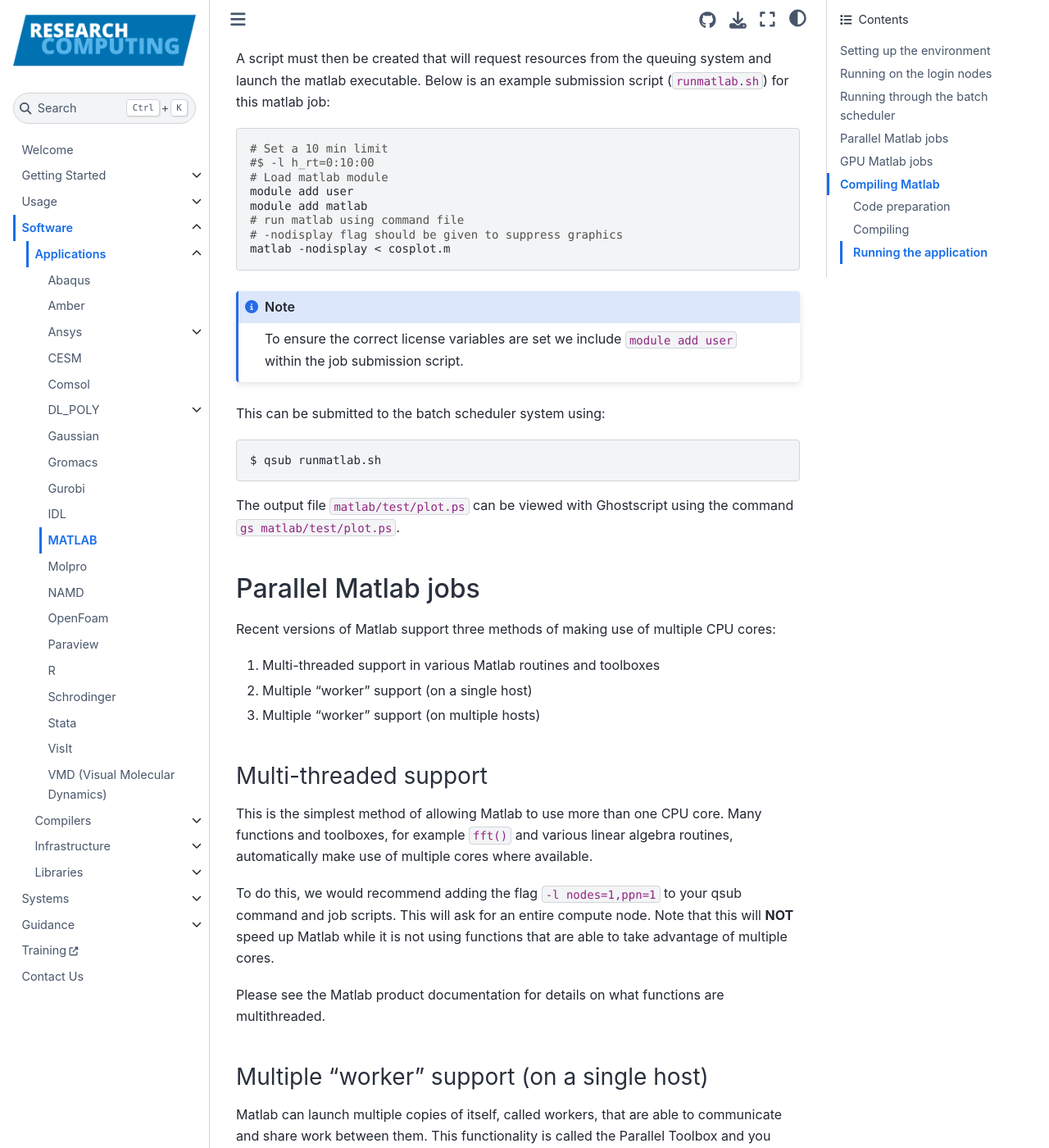
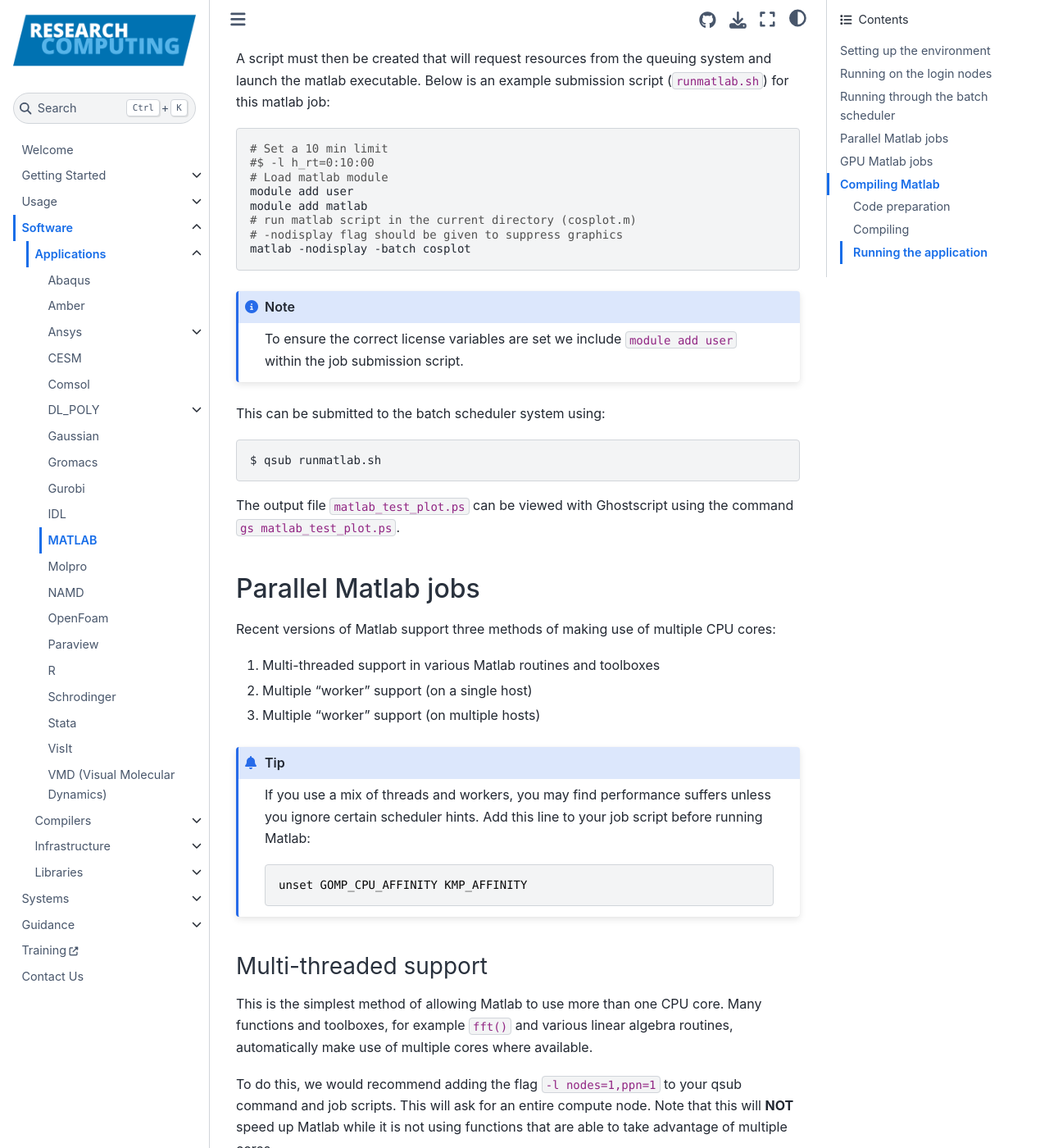
Before and after one commit to foqueiroz/arcdocs.github.io, a Jupyter Book: the page built from book/software/applications/matlab.md, in a window 1280 px wide and 1400 px high, scrolled down 1848 px. Shown: the whole window at 82% size. Built offline with Jupyter Book 1.0.4 settings and Sphinx 7.4.7 and the Sphinx Book theme 1.1.4, drawn with Linux system fonts in a browser that asks for light colours; some of the changed text lies outside the part shown.

Commit message:
Update Matlab doc (#120)
- Tidier way of submitting job script
- Note about CPU affinity issues
- spelling mistake

`````diff
--- a/book/software/applications/matlab.md
+++ b/book/software/applications/matlab.md
@@ -76,9 +76,9 @@ A script must then be created that will request resources from the queuing syste
 # Load matlab module
 module add user
 module add matlab
-# run matlab using command file
+# run matlab script in the current directory (cosplot.m)
 # -nodisplay flag should be given to suppress graphics
-matlab -nodisplay < cosplot.m
+matlab -nodisplay -batch cosplot
 ```
 
 ```{note}
@@ -91,7 +91,7 @@ This can be submitted to the batch scheduler system using:
 $ qsub runmatlab.sh
 ```
 
-The output file `matlab/test/plot.ps` can be viewed with Ghostscript using the command `gs matlab/test/plot.ps`.
+The output file `matlab_test_plot.ps` can be viewed with Ghostscript using the command `gs matlab_test_plot.ps`.
 
 ## Parallel Matlab jobs
 
@@ -100,6 +100,13 @@ Recent versions of Matlab support three methods of making use of multiple CPU co
 1. Multi-threaded support in various Matlab routines and toolboxes
 2. Multiple "worker" support (on a single host)
 3. Multiple "worker" support (on multiple hosts)
+
+````{admonition} Tip
+If you use a mix of threads and workers, you may find performance suffers unless you ignore certain scheduler hints.  Add this line to your job script before running Matlab:
+```
+unset GOMP_CPU_AFFINITY KMP_AFFINITY
+```
+````
 
 ### Multi-threaded support
 
`````
Also changed, not shown: other parts of book/software/applications/matlab.md (+1 -1 lines).
